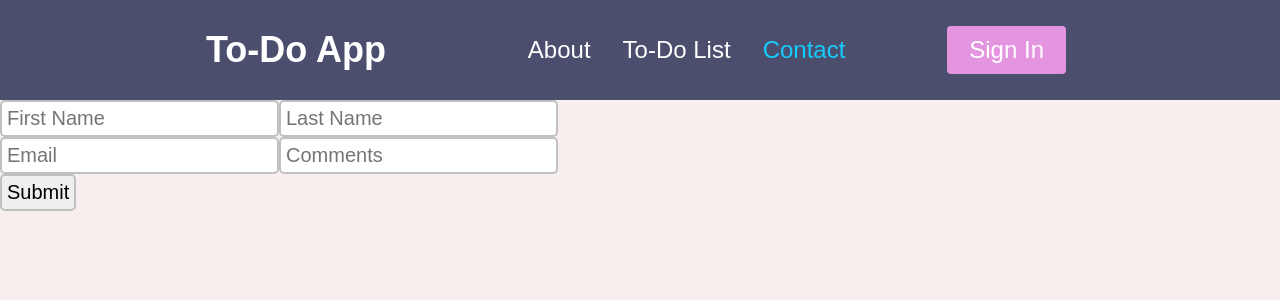
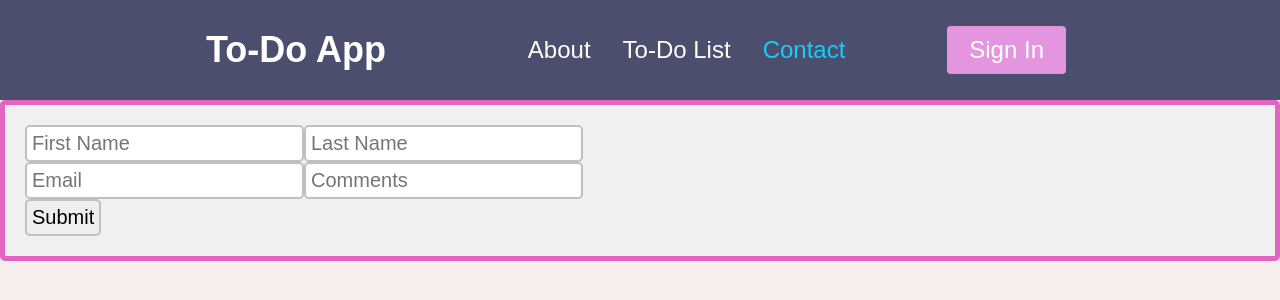
Before and after one commit to hardyash5/mytodoapp, a React (Create React App) app in the folder my-app/: page /contact in a window 1280 px wide. Shown: the top 300 px of the page. Built offline with nearby package versions, Linux system fonts and the light colour scheme; a web font is replaced by a local one.

Commit message:
added styling for contact form

```diff
--- a/my-app/src/index.css
+++ b/my-app/src/index.css
@@ -29,13 +29,30 @@ code {
 
 }
 
-.content {
+.content, {
   border: 5px #e365c1 solid;
   border-radius: 5px;
   font-family: 'Handlee', cursive;
   font-size: 20px;
   background-color:#f0f0f0;
   padding: 20px;
+}
+
+.contact-container {
+  margin: 0 auto;
+}
+
+.contact-form {
+  border: 5px #e365c1 solid;
+  border-radius: 5px;
+  font-family: 'Handlee', cursive;
+  font-size: 20px;
+  background-color:#f0f0f0;
+  padding: 20px;
+}
+
+.fname, .lname, .email, .comments {
+
 }
 
 table {
```
